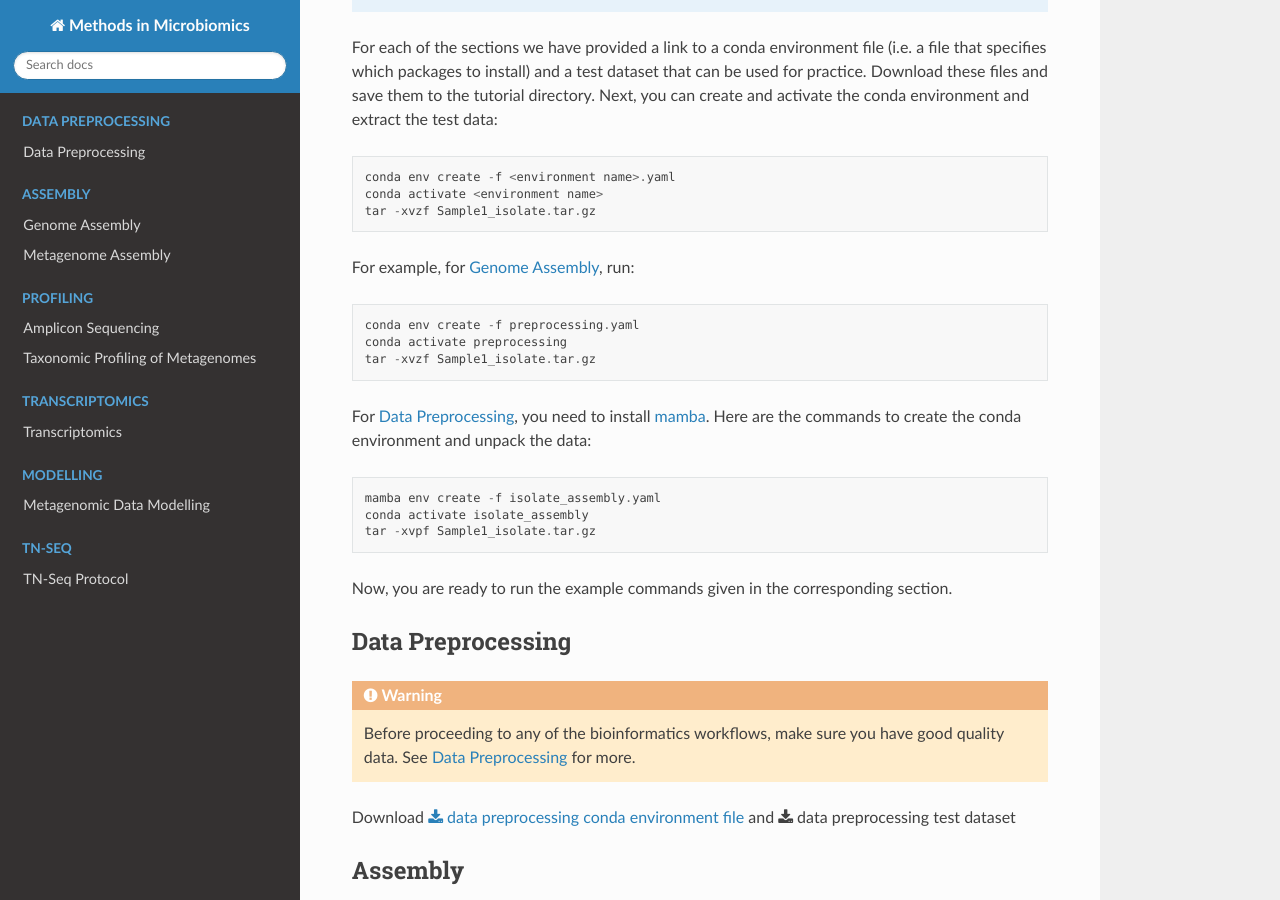
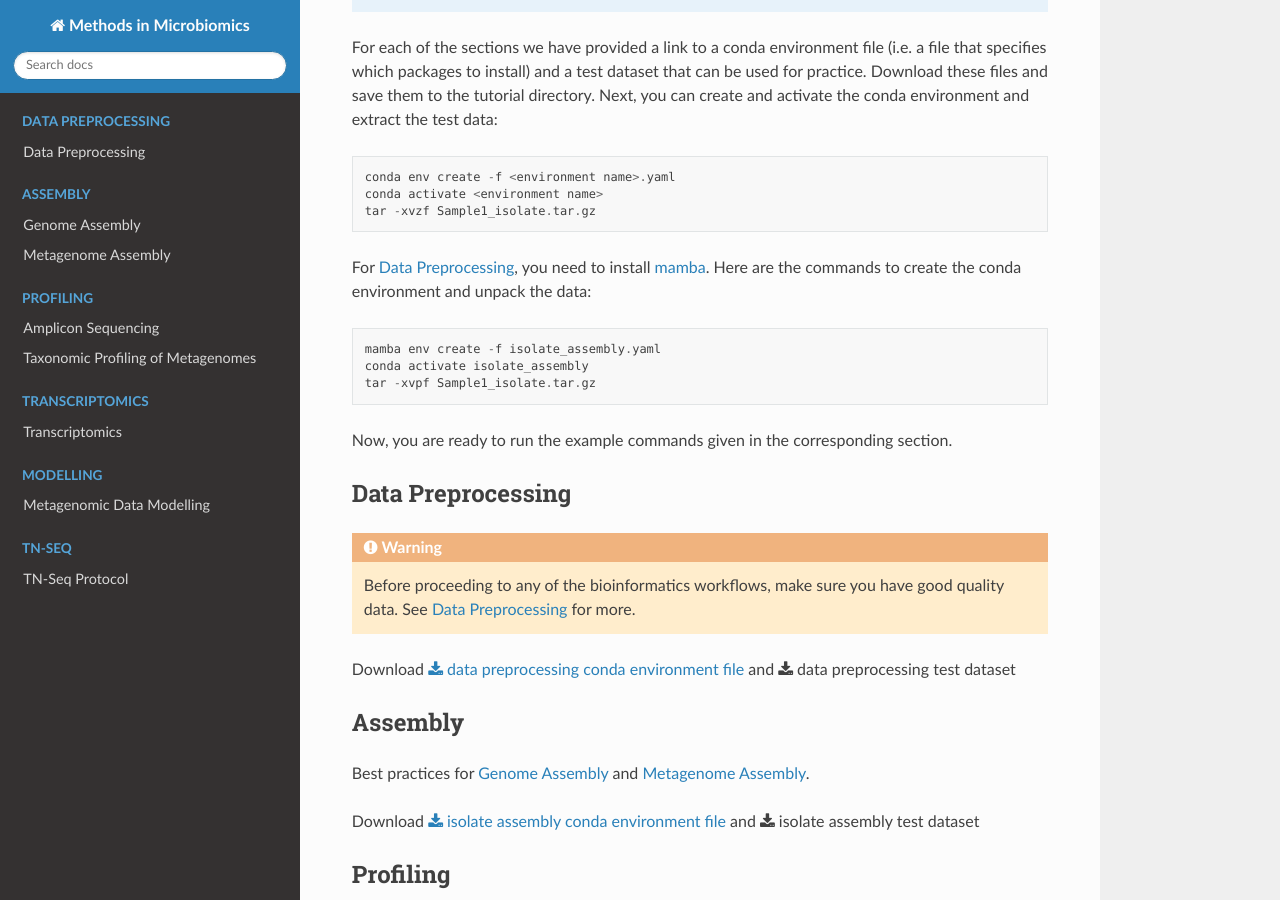
Before and after one commit to MicrobiologyETHZ/Methods_in_Microbiomics, a Sphinx documentation site: the page built from docs/index.rst, in a window 1280 px wide and 900 px high, scrolled down 741 px. Built offline with Sphinx 7.4.7 and the Read the Docs theme 2.0.0, drawn with Linux system fonts in a browser that asks for light colours; pages that are not in the unit, such as notebooks, are missing from menus.

Commit message:
Update index.rst

```diff
--- a/docs/index.rst
+++ b/docs/index.rst
@@ -47,14 +47,6 @@ For each of the sections we have provided a link to a conda environment file (i.
 
    conda env create -f <environment name>.yaml
    conda activate <environment name>
-   tar -xvzf Sample1_isolate.tar.gz
-
-For example, for  :doc:`/assembly/genome_assembly`, run:
-
-.. code-block::
-
-   conda env create -f preprocessing.yaml
-   conda activate preprocessing
    tar -xvzf Sample1_isolate.tar.gz
 
 For  :doc:`/preprocessing/preprocessing`, you need to install `mamba <https://mamba.readthedocs.io/en/latest/installation.html>`_. Here are the commands to create the conda environment and unpack the data:
```
